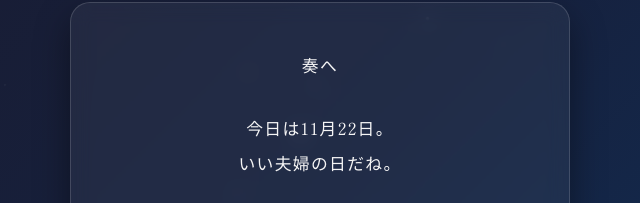
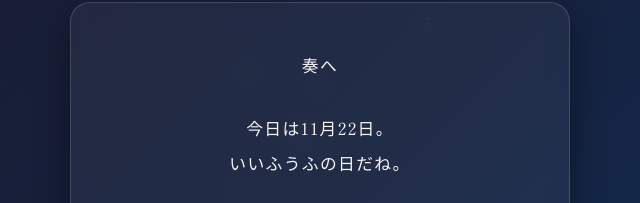
Before and after one commit to awarare/propose, a plain HTML site: page index.html in a window 1280 px wide. Shown: the part 194-397 px from the top of the page, 320-960 px from the left. Drawn offline with Linux system fonts and the light colour scheme.

Commit message:
Add files via upload

```diff
--- a/index.html
+++ b/index.html
@@ -126,7 +126,7 @@
   <!-- ステップ1 -->
   <div class="step active" id="step1">
     <p>奏へ</p>
-    <p>今日は11月22日。<br>いい夫婦の日だね。</p>
+    <p>今日は11月22日。<br>いいふうふの日だね。</p>
     <p>本当は今すぐそっちに行って<br>直接顔を見て伝えたかったことがあるんだ。</p>
     <button class="btn" onclick="nextStep(2)">ページをめくる</button>
   </div>
```
